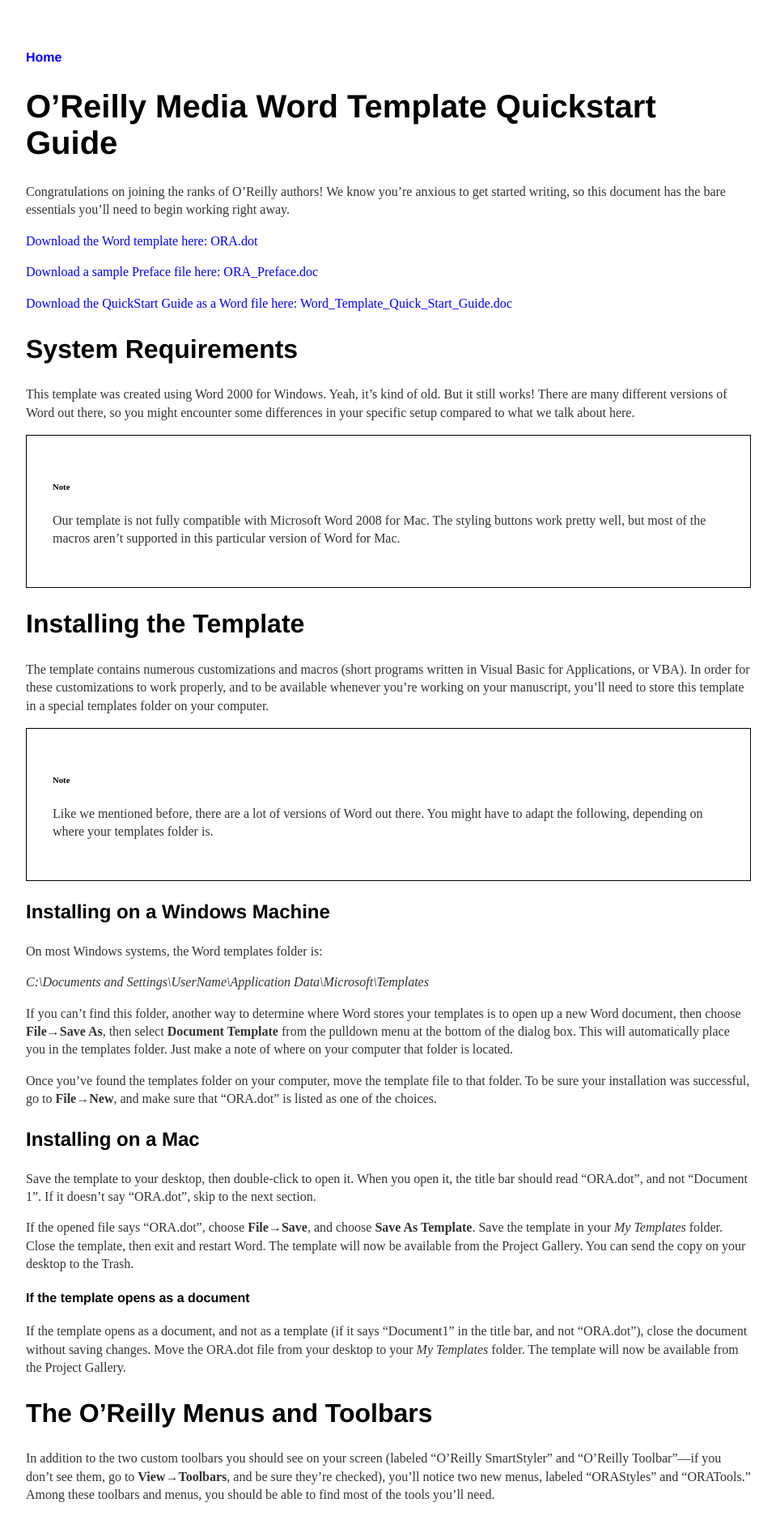
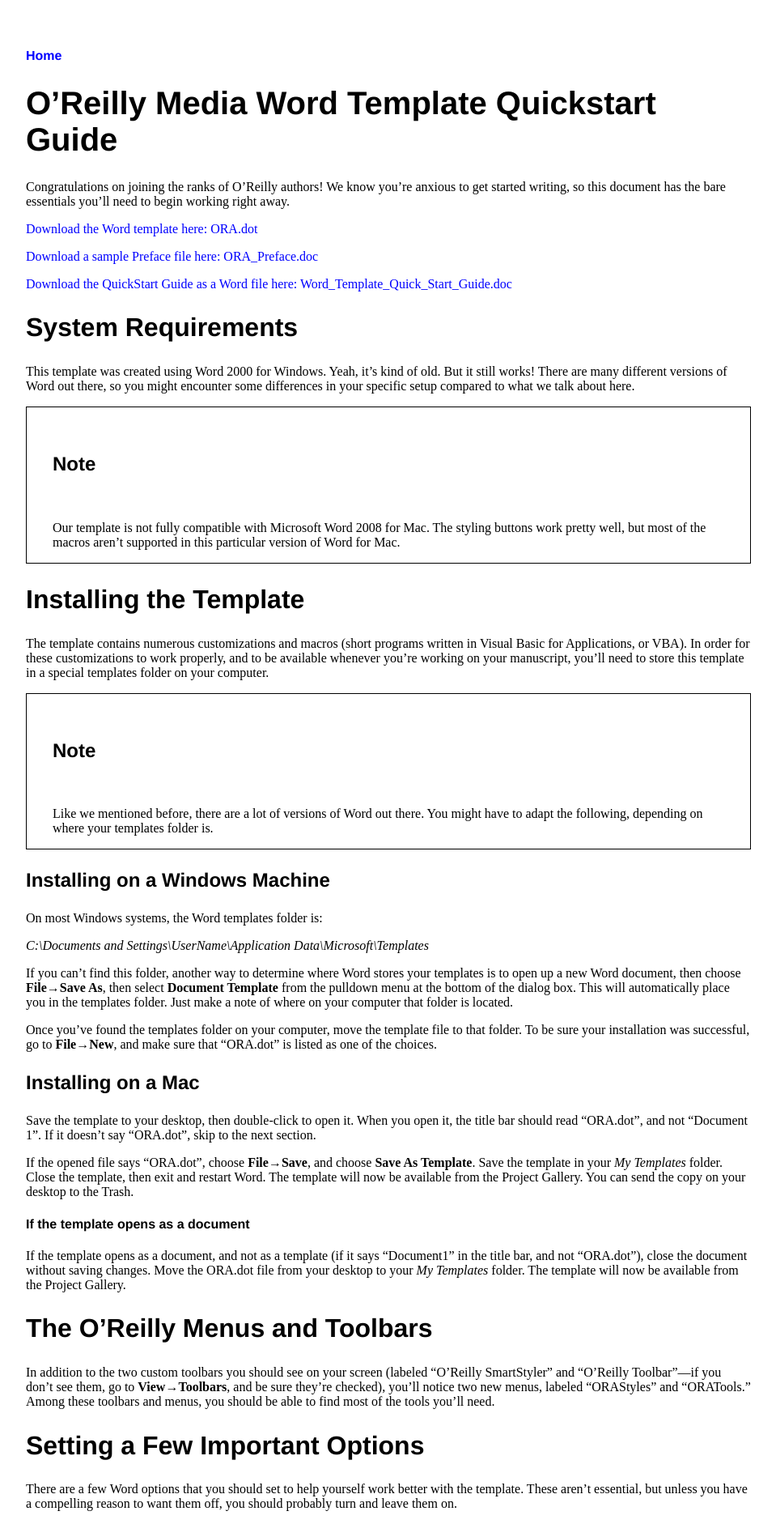
Before and after one commit to oreillymedia/production-resources, a Jekyll site: the page built from word/index.md, in a window 1280 px wide. Shown: the top 1882 px of the page at 81% size, without its empty margins (160-1119 px from the left). Built offline with Jekyll 4.4.1, drawn with Linux system fonts in a browser that asks for light colours.

Commit message:
Update main.css

```diff
--- a/css/main.css
+++ b/css/main.css
@@ -21,7 +21,7 @@
     text-decoration: underline;
 }
 
-h1, h2, h3, h4 {
+h1, h2, h3, h4, h5, h6 {
     font-family:'Helvetica', 'Arial', 'Sans-Serif';
 }
 
@@ -39,6 +39,11 @@
 
 h4 {
     font-size: 1em;
+}
+
+h6 {
+   font-size: 1.5em;
+}
 }
 p, li {
     font-size: 1em;
@@ -110,8 +115,10 @@
 
 div[data-type="note"], div[data-type="warning"], div[data-type="tip"] {
   border: solid 1pt black;
-  padding: 2em;
+  padding-left: 2em;
+  padding-right: 2em;
 }
+
 
 
 }
```
